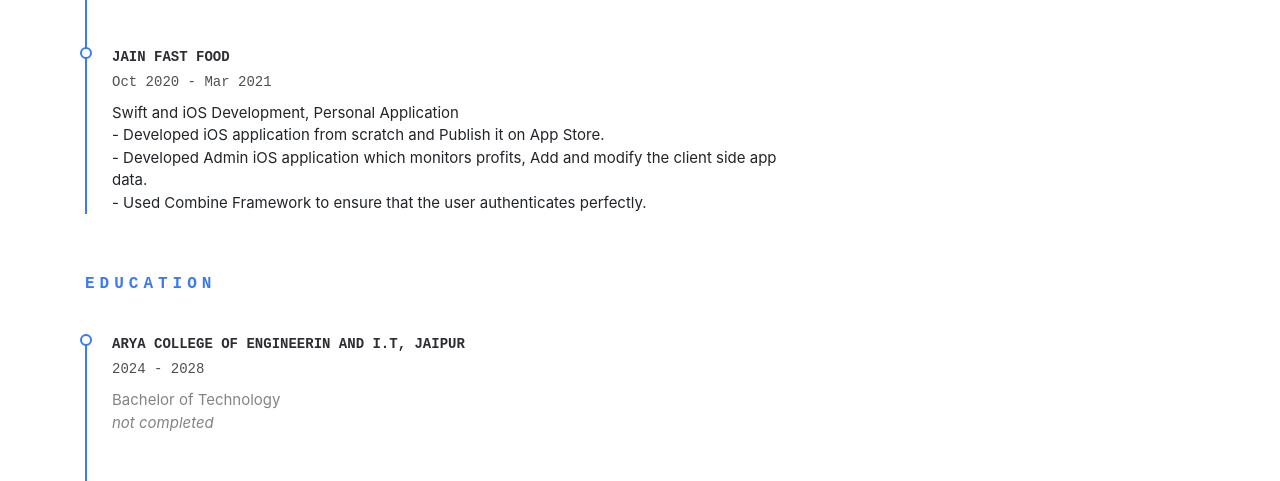
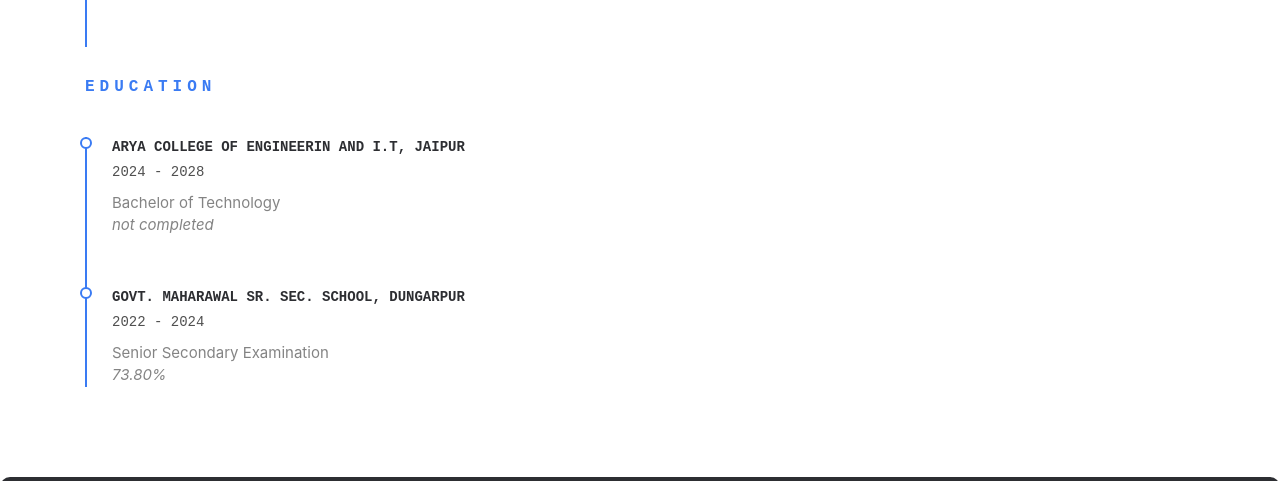
Before and after one commit to ChinmayBhattt/ChinmayBhatt.github.io, a plain HTML site: page index.html in a window 1280 px wide. Shown: the part 3178-3659 px from the top of the page. Drawn offline with nearby package versions, Linux system fonts and the light colour scheme; a web font is replaced by a local one.

Commit message:
Update index.html

```diff
--- a/index.html
+++ b/index.html
@@ -254,17 +254,6 @@
                         <p>- Ensuring security and smooth website operation</p>
                     </div>
 
-                    <!-- Freelance iOS-->
-                    <div class="resume-list__block">
-                        <p class="resume-list__block-title">Jain Fast Food</p>
-                        <p class="resume-list__block-date">Oct 2020 ‐ Mar 2021</p>
-                        <p> Swift and iOS Development, Personal Application </p>
-                        <p>- Developed iOS application from scratch and Publish it on App Store.</p>
-                        <p>- Developed Admin iOS application which monitors profits, Add and modify the client side app data.</p>
-                        <p>- Used Combine Framework to ensure that the user authenticates perfectly.</p>
-                    </div>
-                </div>
-            </div>
 
             <div class="row">
                 <div class="col-md-8 section__resume resume-list">
```
